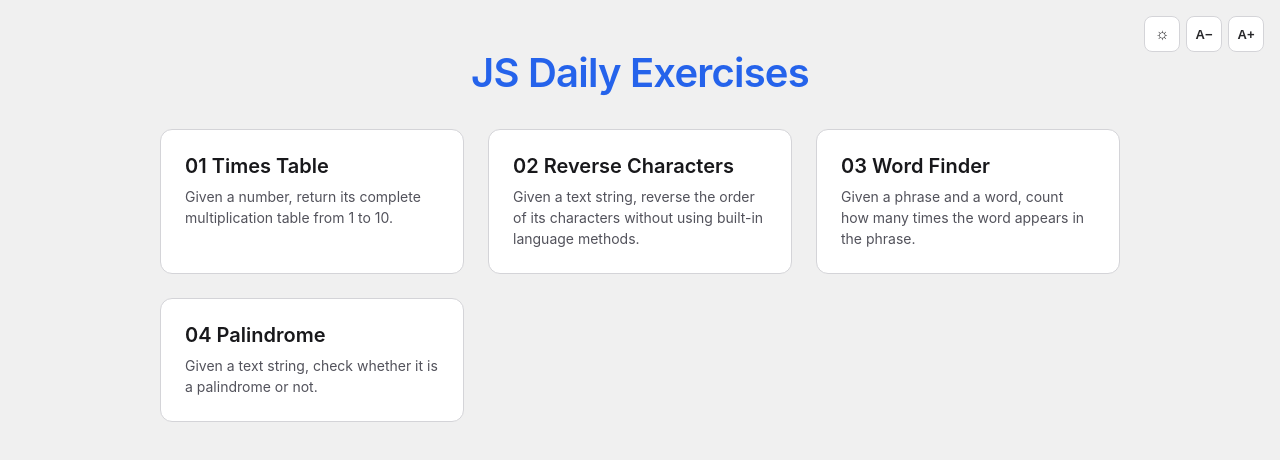
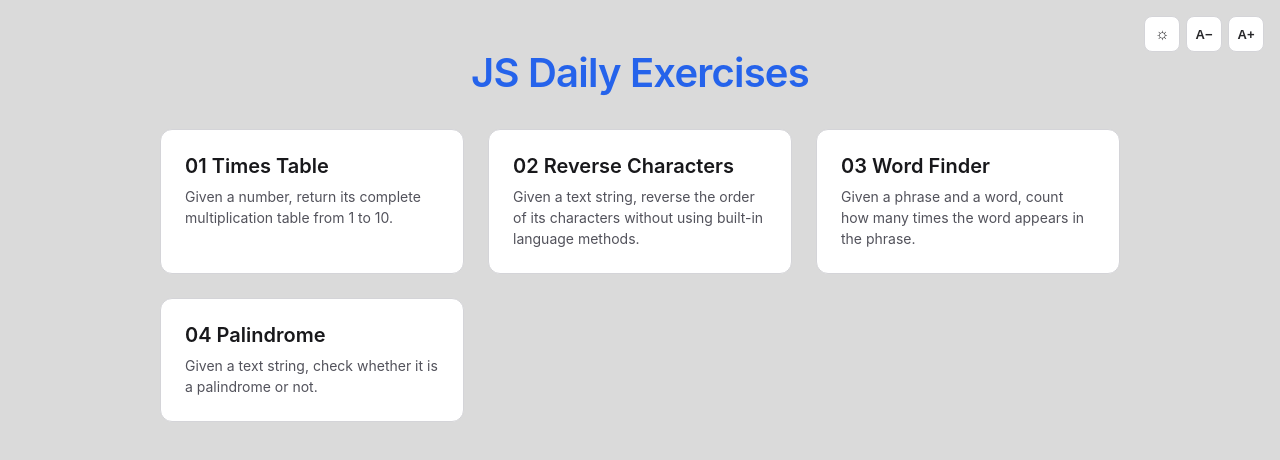
Before and after one commit to marlonmelara/practice-js, a website with bundled scripts: page src/index.html in a window 1280 px wide. Both pictures are taken after a click on the button "Toggle theme". Built offline with nearby package versions, Linux system fonts and the light colour scheme.

Commit message:
style: change light theme background color

```diff
--- a/src/css/base.css
+++ b/src/css/base.css
@@ -12,7 +12,7 @@
 }
 
 [data-theme="light"] {
-  --bg: #f0f0f0;
+  --bg: #dadada;
   --bg-card: #fff;
   --border: #d4d4d8;
   --text: #27272a;
```
